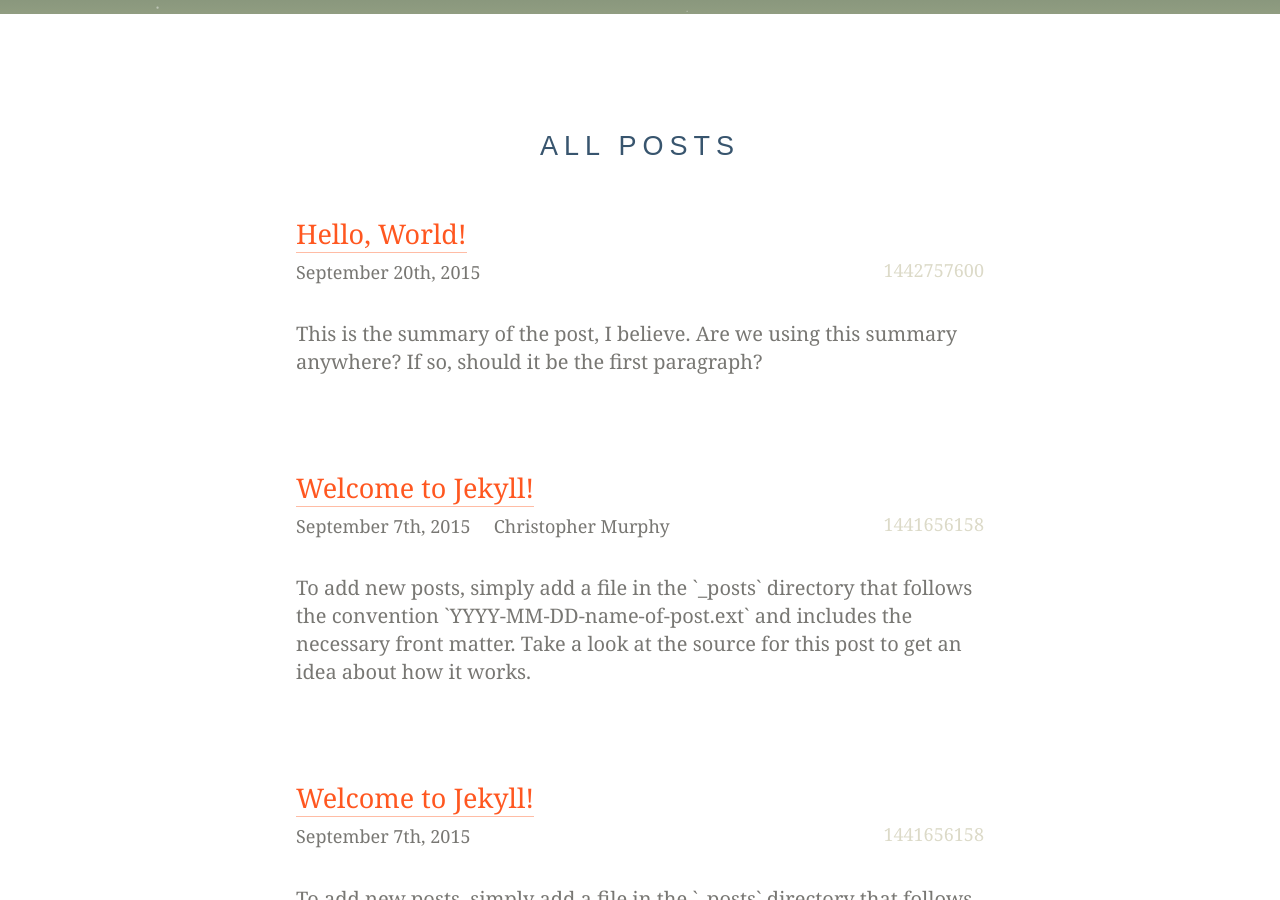
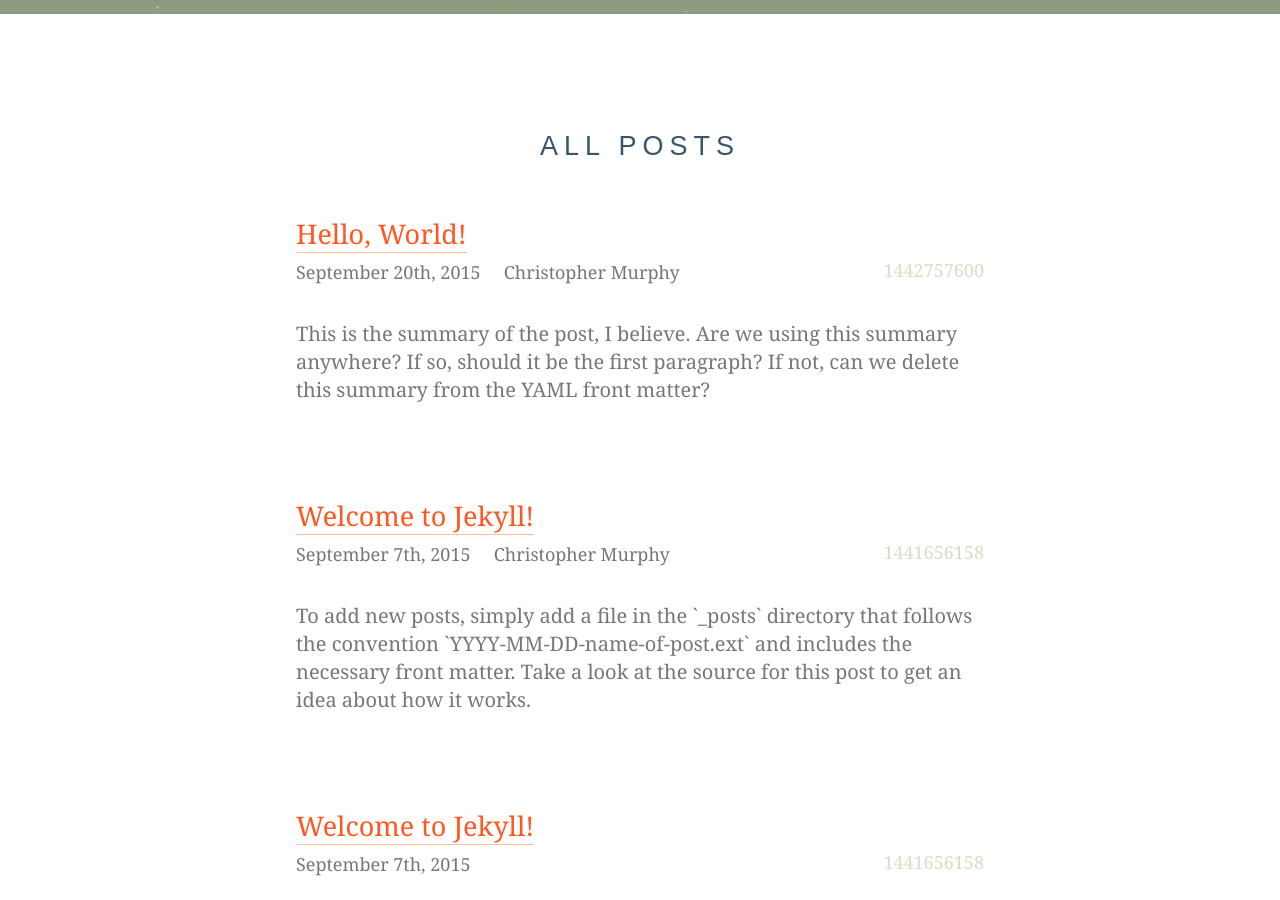
Before and after one commit to tinybooks/tinybooks.github.io, a Jekyll site: the page built from archive/index.html, in a window 1280 px wide and 900 px high, scrolled down 309 px. Built offline with Jekyll 4.4.1, drawn with Linux system fonts in a browser that asks for light colours; nearby versions of some CDN libraries.

Commit message:
Added author to YAML.

```diff
--- a/_posts/2015-09-20-hello-world.md
+++ b/_posts/2015-09-20-hello-world.md
@@ -2,8 +2,9 @@
 layout: post
 title: "Hello, World!"
 date: 2015-09-20 14:00:00
+author: Christopher Murphy
 categories: jekyll update
-summary: This is the summary of the post, I believe. Are we using this summary anywhere? If so, should it be the first paragraph?
+summary: This is the summary of the post, I believe. Are we using this summary anywhere? If so, should it be the first paragraph? If not, can we delete this summary from the YAML front matter?
 image: hello-world.png
 imagealt: Hello, World! [Detail]
 ---
```
